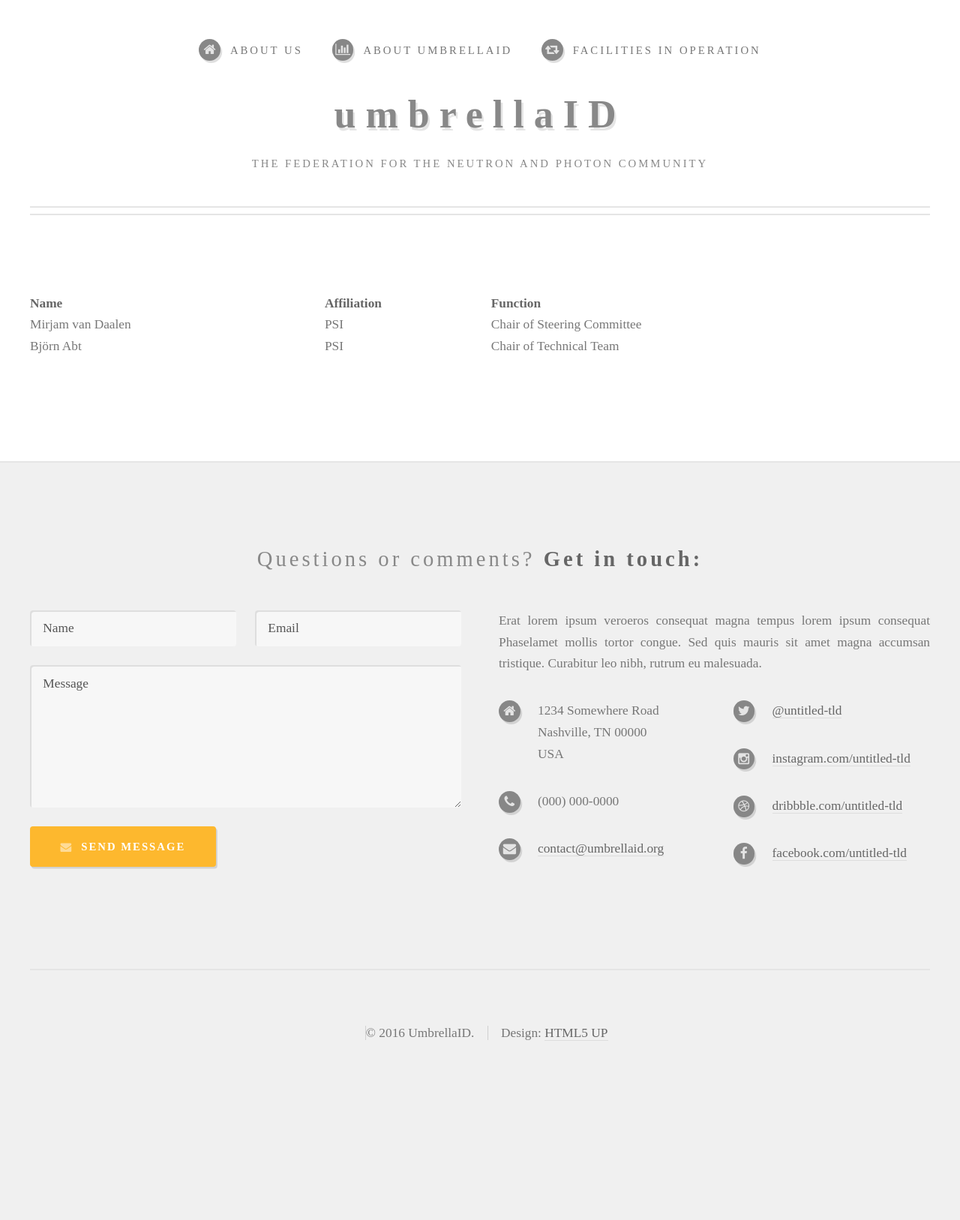
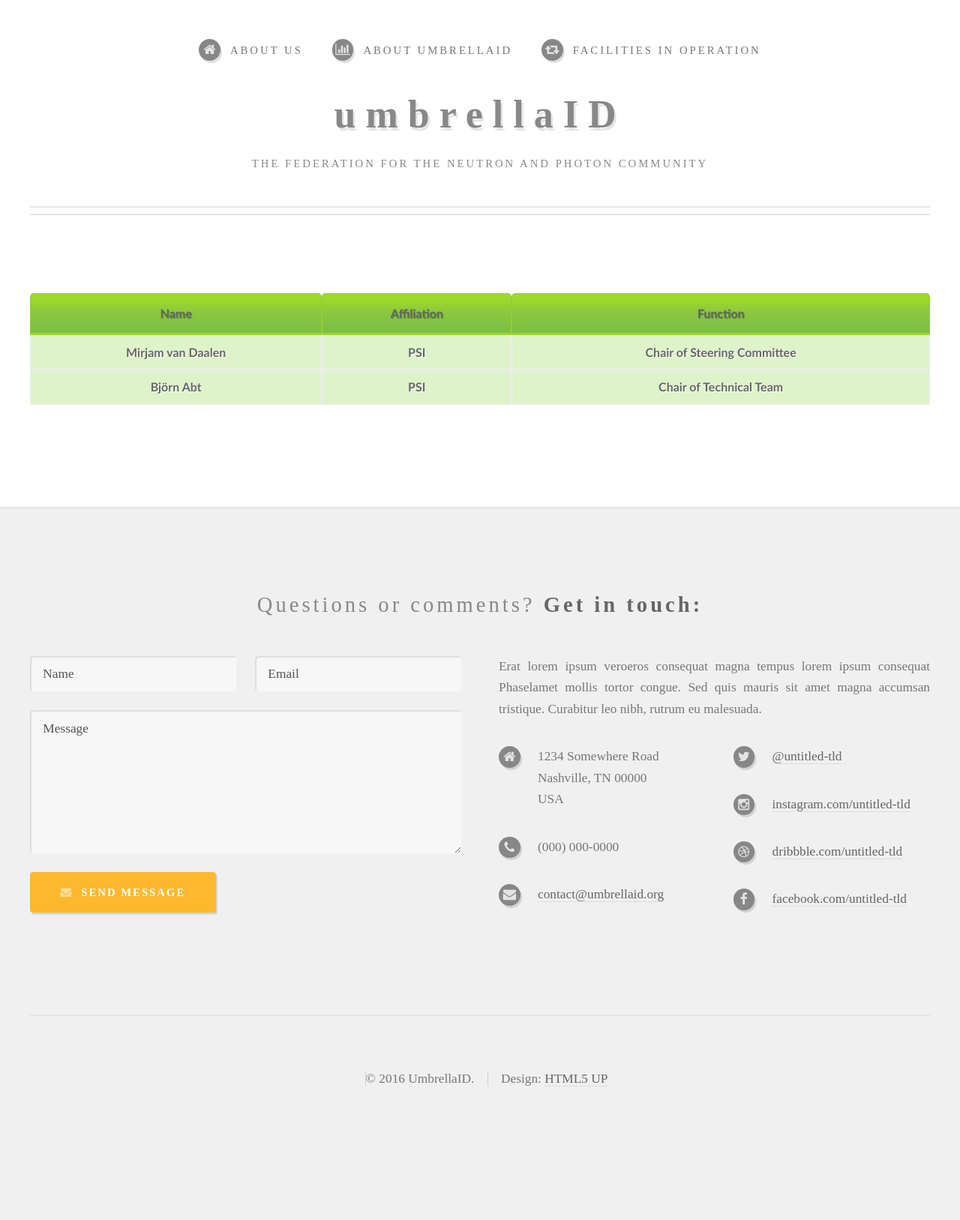
Before and after one commit to flowedback/flowedback.github.io, a Jekyll site: the page built from coreteam.html, in a window 1280 px wide. Shown: the whole page at 75% size. Built offline with Jekyll 4.4.1, drawn with Linux system fonts in a browser that asks for light colours; some web fonts are replaced; before the commit the page ends 1566 px from its top, so only the background shows below that.

Commit message:
Update coreteam.html

```diff
--- a/coreteam.html
+++ b/coreteam.html
@@ -3,12 +3,15 @@
 ---
 
 <div class="home">
-				<table>
+				<table class="table1">
+					<thead>
 						<tr>
-							<td><b>Name</b></td>
-							<td><b>Affiliation</b></td>
-							<td><b>Function</b></td>
+							<th scope="col"><b>Name</b></th>
+							<th scope="col"><b>Affiliation</b></th>
+							<th scope="col"><b>Function</b></th>
 						</tr>
+					</thead>
+					<tbody>
 						<tr>
 							<td>Mirjam van Daalen</td>
 							<td>PSI</td>
@@ -19,5 +22,6 @@
 							<td>PSI</td>
 							<td>Chair of Technical Team</td>
 						</tr>
+					</tbody>
 				</table>
 </div>
```
Lines whose indentation alone changed are shown as unchanged.
